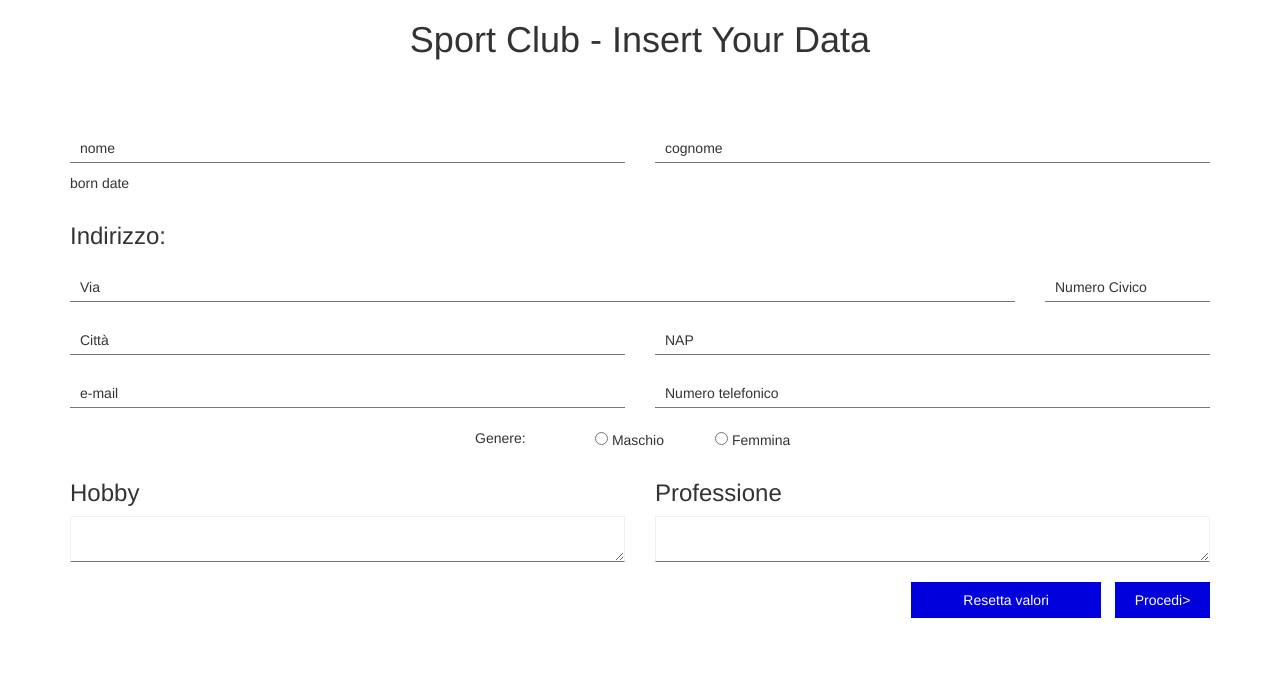
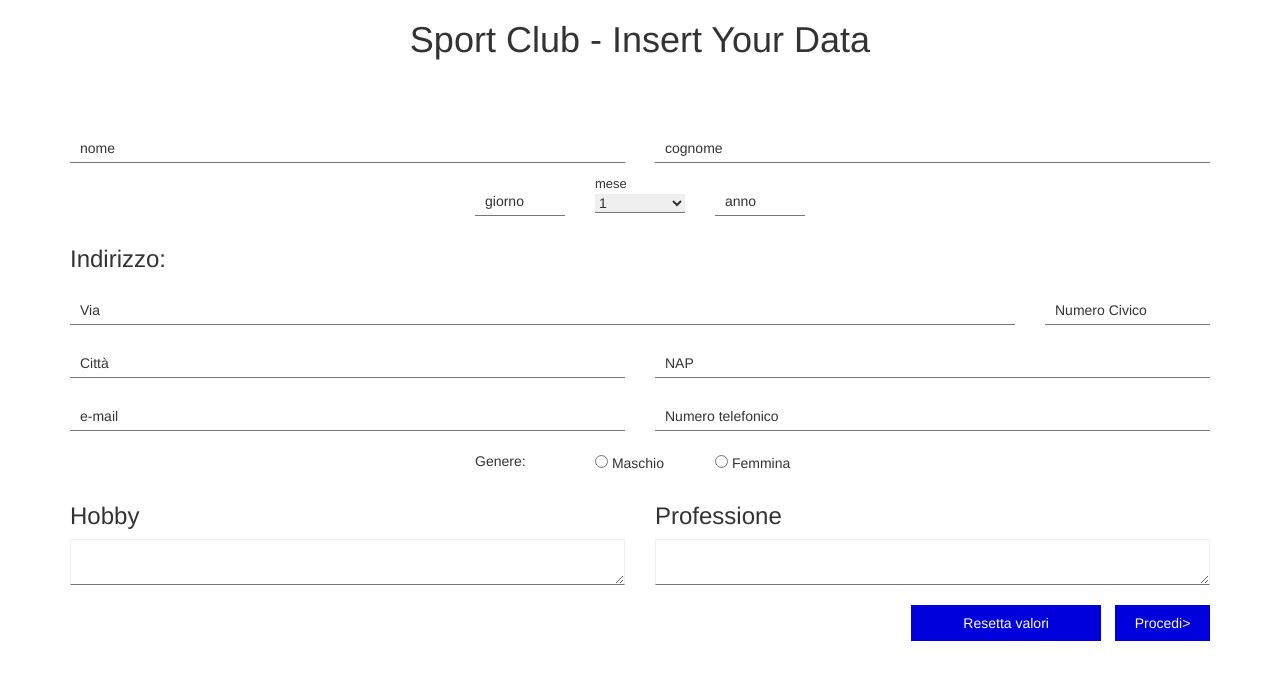
Before and after one commit to giuliobosco/progetto1, a PHP site: page /insert.html in a window 1280 px wide. Shown: the top 680 px of the page. Run offline with PHP 8.4, Linux system fonts and the light colour scheme; some libraries are stand-ins or nearby versions.

Commit message:
fix insert.html - date insert

```diff
--- a/web/assets/css/style.css
+++ b/web/assets/css/style.css
@@ -28,7 +28,8 @@
 }
 
 .user-input-wrp input:focus ~ .floating-label,
-.user-input-wrp input:not(:focus):valid ~ .floating-label {
+.user-input-wrp input:not(:focus):valid ~ .floating-label,
+.floating-label-top {
 	top: 0px;
 	left: 10px;
 	font-size: 13px;
--- a/web/insert.html
+++ b/web/insert.html
@@ -2,7 +2,7 @@
 <html lang="en">
 <head>
 	<meta charset="UTF-8">
-	<meta content="width=device-width, initial-scale=1" name="viewport" />
+	<meta content="width=device-width, initial-scale=1" name="viewport"/>
 
 	<link rel="stylesheet" type="text/css" href="lib/css/bootstrap.min.css">
 	<link rel="stylesheet" type="text/css" href="lib/css/help.css">
@@ -39,8 +39,40 @@
 	</div>
 
 	<div class="row pt10">
-		<div class="col-md-12">
-			born date
+		<div class="col-md-4 col-md-offset-4 np">
+			<div class="col-xs-4">
+				<div class="user-input-wrp">
+					<br/>
+					<input type="text" class="inputText" name="day" required>
+					<span class="floating-label">giorno</span>
+				</div>
+			</div>
+			<div class="col-xs-4">
+				<div class="user-input-wrp">
+					<span class="floating-label-top">mese</span>
+					<select class="inputText" name="month" required>
+						<option value="1">1</option>
+						<option value="2">2</option>
+						<option value="3">3</option>
+						<option value="4">4</option>
+						<option value="5">5</option>
+						<option value="6">6</option>
+						<option value="7">7</option>
+						<option value="8">8</option>
+						<option value="9">9</option>
+						<option value="10">10</option>
+						<option value="11">11</option>
+						<option value="12">12</option>
+					</select>
+				</div>
+			</div>
+			<div class="col-xs-4">
+				<div class="user-input-wrp">
+					<br/>
+					<input type="text" class="inputText" name="year" required>
+					<span class="floating-label">anno</span>
+				</div>
+			</div>
 		</div>
 	</div>
 
```
